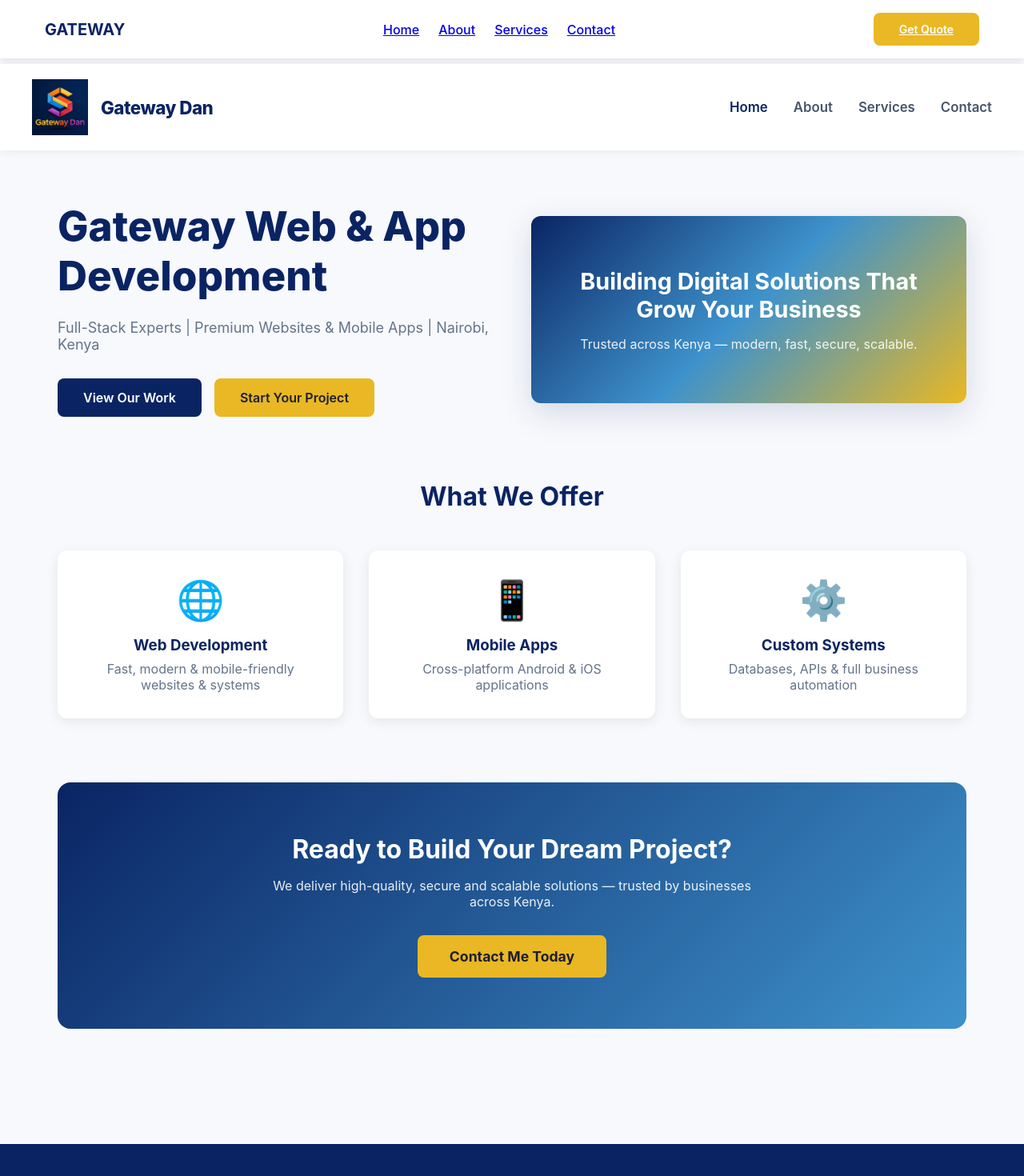
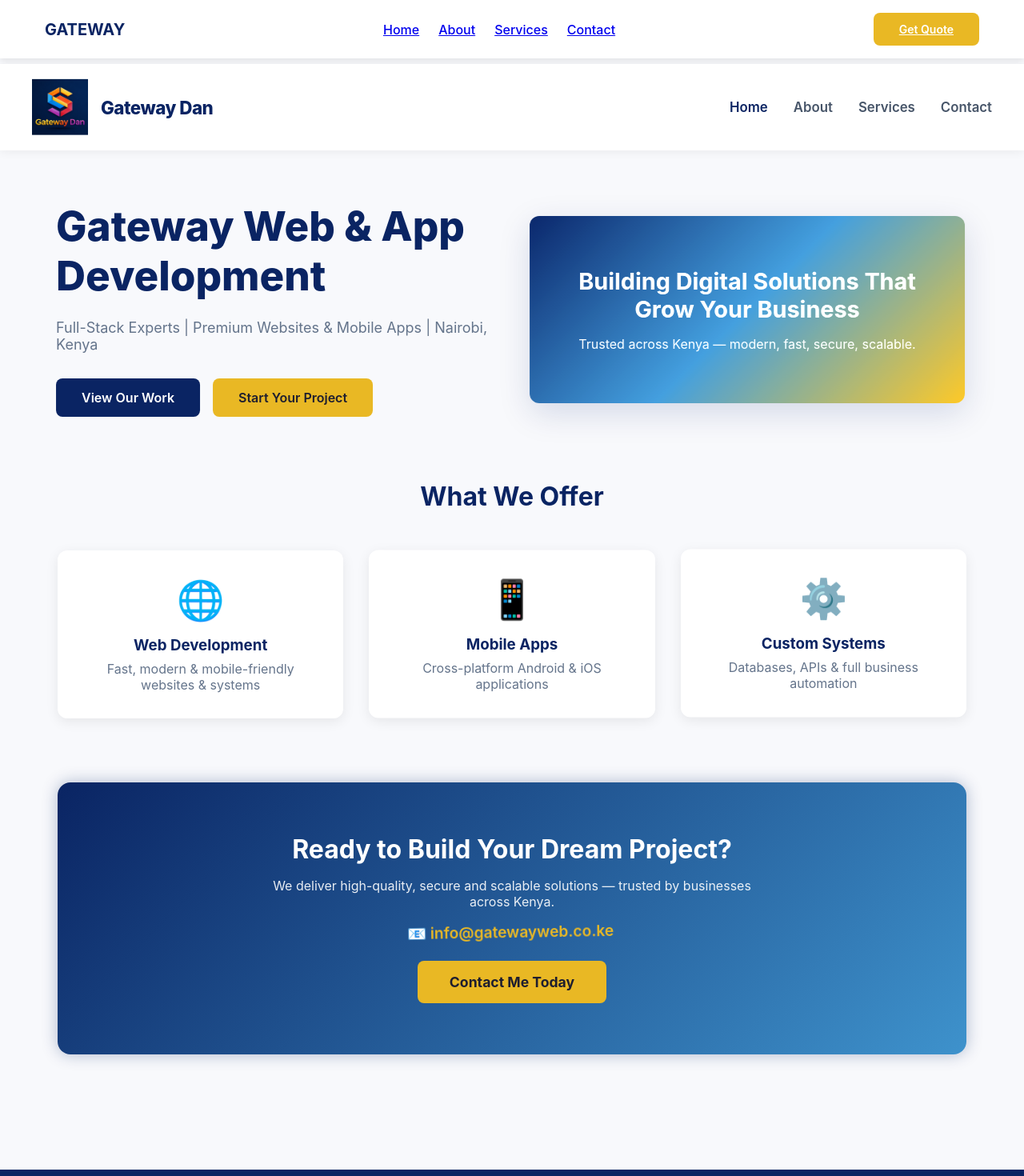
Before and after one commit to DANIEL-dev541/gateway-web-app, a Next.js app: page / in a window 1280 px wide. Shown: the top 1470 px of the page at 80% size. Built offline with nearby package versions, Linux system fonts and the light colour scheme.

Commit message:
added all animations: shaking email, floating containers, bouncing boxes - alive now!

```diff
--- a/app/page.tsx
+++ b/app/page.tsx
@@ -3,12 +3,19 @@
 export default function HomePage() {
   return (
     <div style={{background: '#F8F9FC', minHeight: '100vh', padding: '0'}}>
-      {/* HEADER WITH BIGGER LOGO */}
+      {/* HEADER WITH BIGGER LOGO + SOFT HOVER EFFECT */}
       <header style={{background: 'white', padding: '1.2rem 2rem', boxShadow: '0 2px 12px rgba(0,0,0,0.06)', position: 'sticky', top: 0, zIndex: 100}}>
         <div style={{maxWidth: '1200px', margin: '0 auto', display: 'flex', alignItems: 'center', justifyContent: 'space-between'}}>
 
-          {/* ✅ LOGO NOW BIGGER: 70px height, clear, sharp */}
-          <div style={{display: 'flex', alignItems: 'center', gap: '1rem'}}>
+          {/* ✅ BIG LOGO + GENTLE FLOAT ANIMATION */}
+          <div
+            style={{
+              display: 'flex',
+              alignItems: 'center',
+              gap: '1rem',
+              animation: 'floatLogo 3s ease-in-out infinite'
+            }}
+          >
             <img
               src="/logo.png"
               alt="Gateway Dan - Logo"
@@ -21,10 +28,10 @@ export default function HomePage() {
 
           {/* NAVIGATION */}
           <nav style={{display: 'flex', gap: '2rem'}}>
-            <a href="/" style={{fontWeight: 600, color: '#0A2463', textDecoration: 'none', fontSize: '1.05rem'}}>Home</a>
-            <a href="/about" style={{fontWeight: 600, color: '#475569', textDecoration: 'none', fontSize: '1.05rem'}}>About</a>
-            <a href="/services" style={{fontWeight: 600, color: '#475569', textDecoration: 'none', fontSize: '1.05rem'}}>Services</a>
-            <a href="/contact" style={{fontWeight: 600, color: '#475569', textDecoration: 'none', fontSize: '1.05rem'}}>Contact</a>
+            <a href="/" style={{fontWeight: 600, color: '#0A2463', textDecoration: 'none', fontSize: '1.05rem', transition: 'all 0.3s'}} onMouseOver={e => e.target.style.transform = 'translateY(-2px)'} onMouseOut={e => e.target.style.transform = 'translateY(0)'}>Home</a>
+            <a href="/about" style={{fontWeight: 600, color: '#475569', textDecoration: 'none', fontSize: '1.05rem', transition: 'all 0.3s'}} onMouseOver={e => e.target.style.transform = 'translateY(-2px)'} onMouseOut={e => e.target.style.transform = 'translateY(0)'}>About</a>
+            <a href="/services" style={{fontWeight: 600, color: '#475569', textDecoration: 'none', fontSize: '1.05rem', transition: 'all 0.3s'}} onMouseOver={e => e.target.style.transform = 'translateY(-2px)'} onMouseOut={e => e.target.style.transform = 'translateY(0)'}>Services</a>
+            <a href="/contact" style={{fontWeight: 600, color: '#475569', textDecoration: 'none', fontSize: '1.05rem', transition: 'all 0.3s'}} onMouseOver={e => e.target.style.transform = 'translateY(-2px)'} onMouseOut={e => e.target.style.transform = 'translateY(0)'}>Contact</a>
           </nav>
 
         </div>
@@ -33,8 +40,17 @@ export default function HomePage() {
 
       <div className="container" style={{padding: '4rem 2rem', maxWidth: '1200px', margin: '0 auto'}}>
 
-        {/* HERO SECTION */}
-        <div style={{display: 'grid', gridTemplateColumns: '1fr 1fr', gap: '3rem', alignItems: 'center', marginBottom: '5rem'}}>
+        {/* HERO SECTION — CONTAINER SHAKES SLIGHTLY */}
+        <div
+          style={{
+            display: 'grid',
+            gridTemplateColumns: '1fr 1fr',
+            gap: '3rem',
+            alignItems: 'center',
+            marginBottom: '5rem',
+            animation: 'softShake 8s ease-in-out infinite'
+          }}
+        >
 
           <div>
             <h1 style={{fontSize: 'clamp(2rem, 4vw, 3.5rem)', fontWeight: 800, color: '#0A2463', lineHeight: '1.2', marginBottom: '1.5rem'}}>
@@ -44,16 +60,26 @@ export default function HomePage() {
               Full-Stack Experts | Premium Websites & Mobile Apps | Nairobi, Kenya
             </p>
             <div style={{display: 'flex', gap: '1rem', flexWrap: 'wrap'}}>
-              <a href="/services" style={{background: '#0A2463', color: 'white', padding: '0.875rem 2rem', borderRadius: '8px', textDecoration: 'none', fontWeight: 600}}>
+              <a href="/services" style={{background: '#0A2463', color: 'white', padding: '0.875rem 2rem', borderRadius: '8px', textDecoration: 'none', fontWeight: 600, transition: 'all 0.3s ease'}} onMouseOver={e => {e.target.style.transform = 'scale(1.05)'; e.target.style.boxShadow = '0 8px 20px rgba(10, 36, 99, 0.2)'}} onMouseOut={e => {e.target.style.transform = 'scale(1)'; e.target.style.boxShadow = 'none'}}>
                 View Our Work
               </a>
-              <a href="/contact" style={{background: '#E9B824', color: '#1E1E2F', padding: '0.875rem 2rem', borderRadius: '8px', textDecoration: 'none', fontWeight: 600}}>
+              <a href="/contact" style={{background: '#E9B824', color: '#1E1E2F', padding: '0.875rem 2rem', borderRadius: '8px', textDecoration: 'none', fontWeight: 600, transition: 'all 0.3s ease'}} onMouseOver={e => {e.target.style.transform = 'scale(1.05)'; e.target.style.boxShadow = '0 8px 20px rgba(233, 184, 36, 0.3)'}} onMouseOut={e => {e.target.style.transform = 'scale(1)'; e.target.style.boxShadow = 'none'}}>
                 Start Your Project
               </a>
             </div>
           </div>
 
-          <div style={{background: 'linear-gradient(135deg, #0A2463, #3E92CC, #E9B824)', borderRadius: '12px', padding: '4rem 2rem', textAlign: 'center', color: 'white', boxShadow: '0 12px 40px rgba(10, 36, 99, 0.15)'}}>
+          <div
+            style={{
+              background: 'linear-gradient(135deg, #0A2463, #3E92CC, #E9B824)',
+              borderRadius: '12px',
+              padding: '4rem 2rem',
+              textAlign: 'center',
+              color: 'white',
+              boxShadow: '0 12px 40px rgba(10, 36, 99, 0.15)',
+              animation: 'pulseColor 4s ease-in-out infinite alternate'
+            }}
+          >
             <h2 style={{fontSize: '1.8rem', fontWeight: 700, marginBottom: '1rem'}}>Building Digital Solutions That Grow Your Business</h2>
             <p style={{opacity: 0.9}}>Trusted across Kenya — modern, fast, secure, scalable.</p>
           </div>
@@ -61,26 +87,62 @@ export default function HomePage() {
         </div>
 
 
-        {/* SERVICES PREVIEW */}
+        {/* SERVICES — EACH BOX BOUNCES SLIGHTLY */}
         <div style={{marginBottom: '5rem'}}>
           <h2 style={{textAlign: 'center', fontSize: '2rem', fontWeight: 700, color: '#0A2463', marginBottom: '3rem'}}>
             What We Offer
           </h2>
           <div style={{display: 'grid', gridTemplateColumns: 'repeat(auto-fit, minmax(250px, 1fr))', gap: '2rem'}}>
 
-            <div style={{background: 'white', padding: '2rem', borderRadius: '12px', boxShadow: '0 4px 16px rgba(0,0,0,0.08)', textAlign: 'center'}}>
+            <div
+              style={{
+                background: 'white',
+                padding: '2rem',
+                borderRadius: '12px',
+                boxShadow: '0 4px 16px rgba(0,0,0,0.08)',
+                textAlign: 'center',
+                animation: 'bounceBox 6s ease-in-out infinite',
+                transition: 'transform 0.3s'
+              }}
+              onMouseOver={e => e.target.style.transform = 'translateY(-8px) scale(1.03)'}
+              onMouseOut={e => e.target.style.transform = 'translateY(0) scale(1)'}
+            >
               <div style={{fontSize: '3rem', marginBottom: '1rem'}}>🌐</div>
               <h3 style={{fontWeight: 700, color: '#0A2463', marginBottom: '0.5rem'}}>Web Development</h3>
               <p style={{color: '#64748b'}}>Fast, modern & mobile-friendly websites & systems</p>
             </div>
 
-            <div style={{background: 'white', padding: '2rem', borderRadius: '12px', boxShadow: '0 4px 16px rgba(0,0,0,0.08)', textAlign: 'center'}}>
+            <div
+              style={{
+                background: 'white',
+                padding: '2rem',
+                borderRadius: '12px',
+                boxShadow: '0 4px 16px rgba(0,0,0,0.08)',
+                textAlign: 'center',
+                animation: 'bounceBox 6s ease-in-out 0.5s infinite',
+                transition: 'transform 0.3s'
+              }}
+              onMouseOver={e => e.target.style.transform = 'translateY(-8px) scale(1.03)'}
+              onMouseOut={e => e.target.style.transform = 'translateY(0) scale(1)'}
+            >
               <div style={{fontSize: '3rem', marginBottom: '1rem'}}>📱</div>
               <h3 style={{fontWeight: 700, color: '#0A2463', marginBottom: '0.5rem'}}>Mobile Apps</h3>
               <p style={{color: '#64748b'}}>Cross-platform Android & iOS applications</p>
             </div>
 
-            <div style={{background: 'white', padding: '2rem', borderRadius: '12px', boxShadow: '0 4px 16px rgba(0,0,0,0.08)', textAlign: 'center'}}>
+            <div
+              style={{
+                background: 'white',
+                padding: '2rem',
+                borderRadius: '12px',
+                boxShadow: '0 4px 16px rgba(0,0,0,0.08)',
+                textAlign: 'center',
+                animation: 'bounceBox 6s ease-in-out 1s infinite',
+                transition: 'transform 0.3s'
+              }}
+              onMouseOver={e => e.target.style.transform = 'translateY(-8px) scale(1.03)'}
+              onMouseOut={e => e.target.style.transform = 'translateY(0) scale(1)'}
+            >
               <div style={{fontSize: '3rem', marginBottom: '1rem'}}>⚙️</div>
               <h3 style={{fontWeight: 700, color: '#0A2463', marginBottom: '0.5rem'}}>Custom Systems</h3>
               <p style={{color: '#64748b'}}>Databases, APIs & full business automation</p>
@@ -90,16 +152,81 @@ export default function HomePage() {
         </div>
 
 
-        {/* CTA */}
-        <div style={{background: 'linear-gradient(135deg, #0A2463, #3E92CC)', color: 'white', padding: '4rem 2rem', borderRadius: '16px', textAlign: 'center'}}>
+        {/* CTA — EMAIL SHAKES HERE ✅✅✅ */}
+        <div
+          style={{
+            background: 'linear-gradient(135deg, #0A2463, #3E92CC)',
+            color: 'white',
+            padding: '4rem 2rem',
+            borderRadius: '16px',
+            textAlign: 'center',
+            animation: 'glowPulse 3s ease-in-out infinite alternate'
+          }}
+        >
           <h2 style={{fontSize: '2rem', fontWeight: 700, marginBottom: '1rem'}}>Ready to Build Your Dream Project?</h2>
-          <p style={{maxWidth: '600px', margin: '0 auto 2rem auto', opacity: 0.9}}>We deliver high-quality, secure and scalable solutions — trusted by businesses across Kenya.</p>
-          <a href="/contact" style={{background: '#E9B824', color: '#1E1E2F', padding: '1rem 2.5rem', borderRadius: '8px', textDecoration: 'none', fontWeight: 700, fontSize: '1.1rem', display: 'inline-block'}}>
+          <p style={{maxWidth: '600px', margin: '0 auto 1rem auto', opacity: 0.9}}>We deliver high-quality, secure and scalable solutions — trusted by businesses across Kenya.</p>
+
+          {/* ✅ EMAIL THAT SHAKES CONTINUOUSLY + BOUNCES ON HOVER */}
+          <div
+            style={{
+              fontSize: '1.2rem',
+              fontWeight: 600,
+              marginBottom: '1.5rem',
+              color: '#E9B824',
+              display: 'inline-block',
+              animation: 'shakeEmail 2.5s ease-in-out infinite'
+            }}
+          >
+            📧 info@gatewayweb.co.ke
+          </div>
+          <br />
+
+          <a href="/contact" style={{background: '#E9B824', color: '#1E1E2F', padding: '1rem 2.5rem', borderRadius: '8px', textDecoration: 'none', fontWeight: 700, fontSize: '1.1rem', display: 'inline-block', transition: 'all 0.3s'}} onMouseOver={e => {e.target.style.transform = 'scale(1.08)'; e.target.style.boxShadow = '0 10px 25px rgba(233, 184, 36, 0.4)'}} onMouseOut={e => {e.target.style.transform = 'scale(1)'; e.target.style.boxShadow = 'none'}}>
             Contact Me Today
           </a>
         </div>
 
       </div>
+
+
+      {/* ✅ ALL ANIMATION STYLES — ADDED HERE */}
+      <style jsx global>{`
+        @keyframes floatLogo {
+          0% { transform: translateY(0); }
+          50% { transform: translateY(-5px); }
+          100% { transform: translateY(0); }
+        }
+        @keyframes softShake {
+          0% { transform: translateX(0); }
+          25% { transform: translateX(2px); }
+          75% { transform: translateX(-2px); }
+          100% { transform: translateX(0); }
+        }
+        @keyframes pulseColor {
+          0% { filter: brightness(1); }
+          100% { filter: brightness(1.15); }
+        }
+        @keyframes bounceBox {
+          0% { transform: translateY(0); }
+          50% { transform: translateY(-4px); }
+          100% { transform: translateY(0); }
+        }
+        @keyframes glowPulse {
+          0% { box-shadow: 0 0 20px rgba(10, 36, 99, 0.3); }
+          100% { box-shadow: 0 0 35px rgba(62, 146, 204, 0.5); }
+        }
+        /* ✅ THIS IS THE EMAIL SHAKE YOU WANT */
+        @keyframes shakeEmail {
+          0% { transform: translateX(0) rotate(0); }
+          10% { transform: translateX(-2px) rotate(-1deg); }
+          20% { transform: translateX(2px) rotate(1deg); }
+          30% { transform: translateX(-2px) rotate(-1deg); }
+          40% { transform: translateX(2px) rotate(1deg); }
+          50% { transform: translateX(0) rotate(0); }
+          100% { transform: translateX(0) rotate(0); }
+        }
+      `}</style>
+
     </div>
   );
 }
```
Also changed, not shown: app/about/page.tsx (+73 -10 lines).
